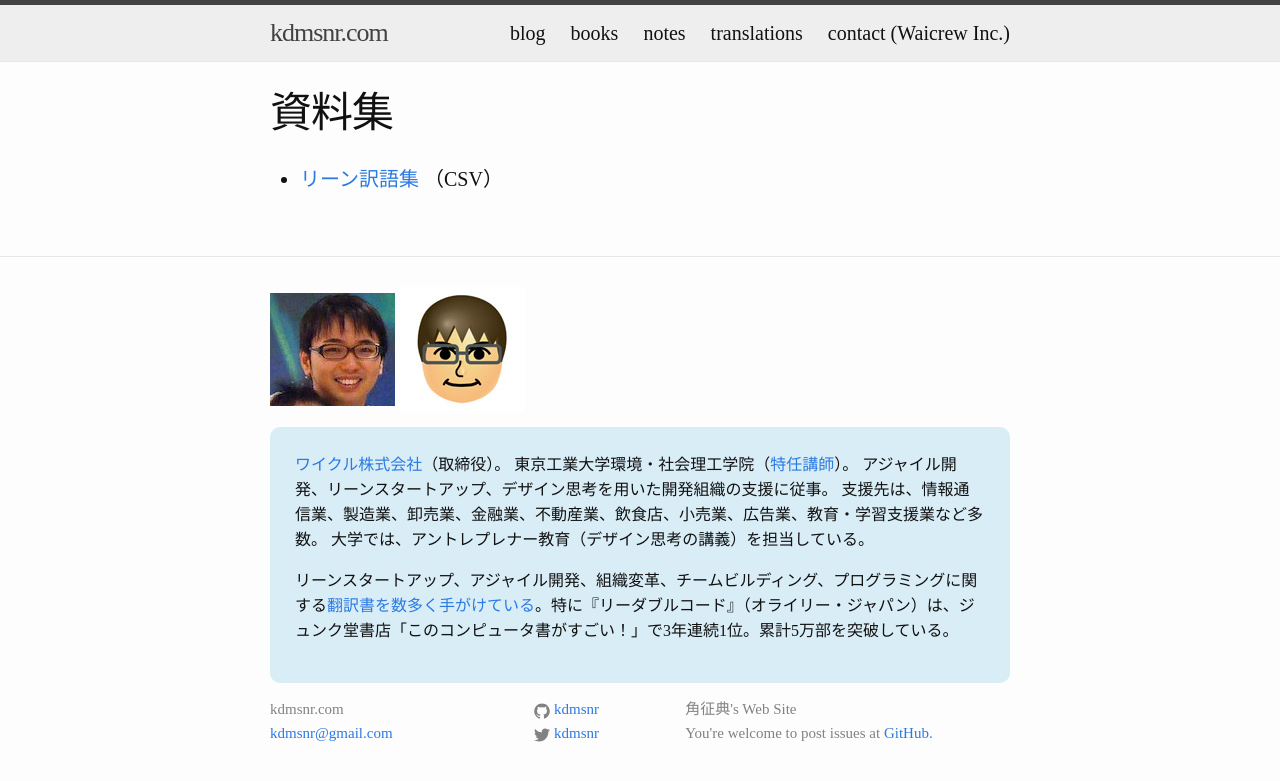
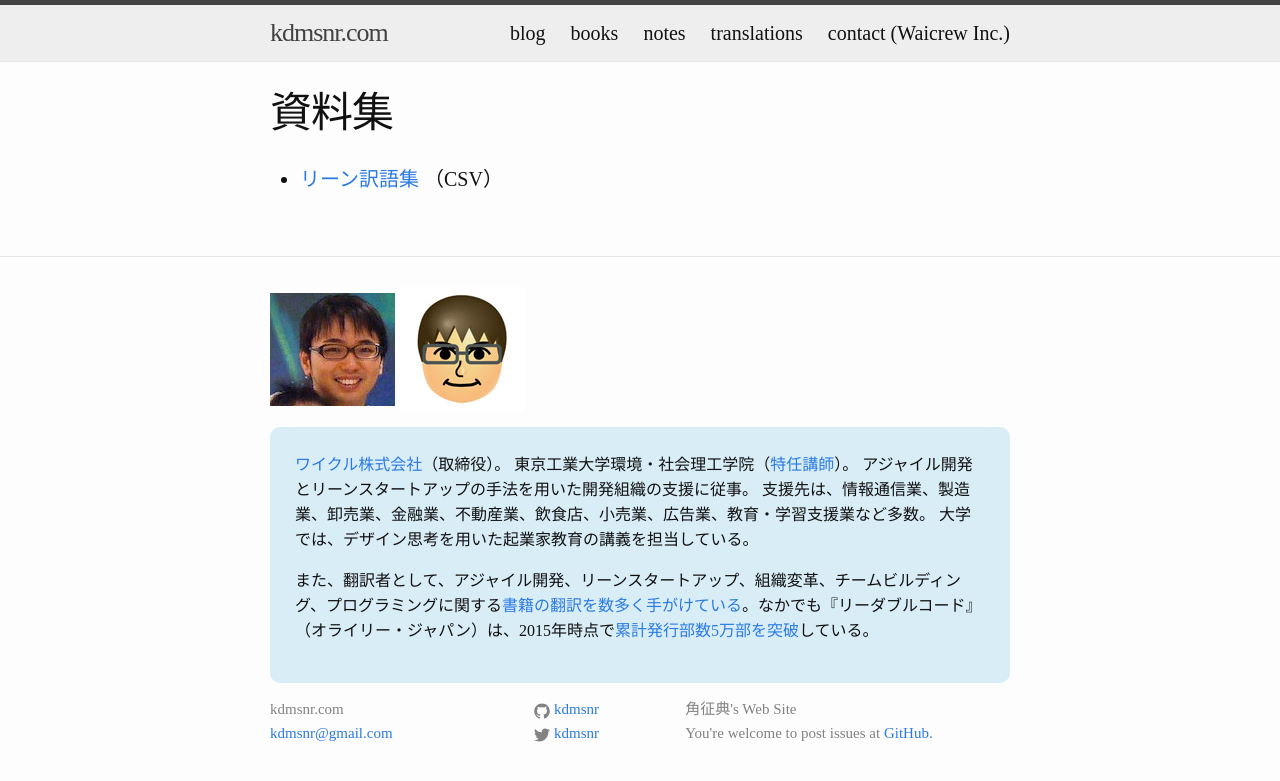
Before and after one commit to kdmsnr/kdmsnr.github.io, a Jekyll site: the page built from materials/index.md, in a window 1280 px wide. Shown: the top 781 px of the page. Built offline with Jekyll 4.4.1, drawn with Linux system fonts in a browser that asks for light colours; Markdown is read by kramdown in place of the engine named in the settings; comment, search, counter and statistics services are not loaded.

Commit message:
Update profile

```diff
--- a/_includes/profile.html
+++ b/_includes/profile.html
@@ -4,11 +4,11 @@
 <p>
 <a href="http://www.waicrew.com">ワイクル株式会社</a>（取締役）。
 東京工業大学環境・社会理工学院（<a href="http://t2r2.star.titech.ac.jp/cgi-bin/researcherinfo.cgi?q_researcher_content_number=CTT100692413">特任講師</a>）。
-アジャイル開発、リーンスタートアップ、デザイン思考を用いた開発組織の支援に従事。
+アジャイル開発とリーンスタートアップの手法を用いた開発組織の支援に従事。
 支援先は、情報通信業、製造業、卸売業、金融業、不動産業、飲食店、小売業、広告業、教育・学習支援業など多数。
-大学では、アントレプレナー教育（デザイン思考の講義）を担当している。
+大学では、デザイン思考を用いた起業家教育の講義を担当している。
 </p>
 <p>
-リーンスタートアップ、アジャイル開発、組織変革、チームビルディング、プログラミングに関する<a href="http://www.amazon.co.jp/-/e/B00429JIAI">翻訳書を数多く手がけている</a>。特に『リーダブルコード』（オライリー・ジャパン）は、ジュンク堂書店「このコンピュータ書がすごい！」で3年連続1位。累計5万部を突破している。
+また、翻訳者として、アジャイル開発、リーンスタートアップ、組織変革、チームビルディング、プログラミングに関する<a href="http://www.amazon.co.jp/-/e/B00429JIAI">書籍の翻訳を数多く手がけている</a>。なかでも『リーダブルコード』（オライリー・ジャパン）は、2015年時点で<a href="http://www.oreilly.co.jp/sales/2015/08/ebook-discount-campaign-readable-code-50k.html">累計発行部数5万部を突破</a>している。
 </p>
 </div>
```
